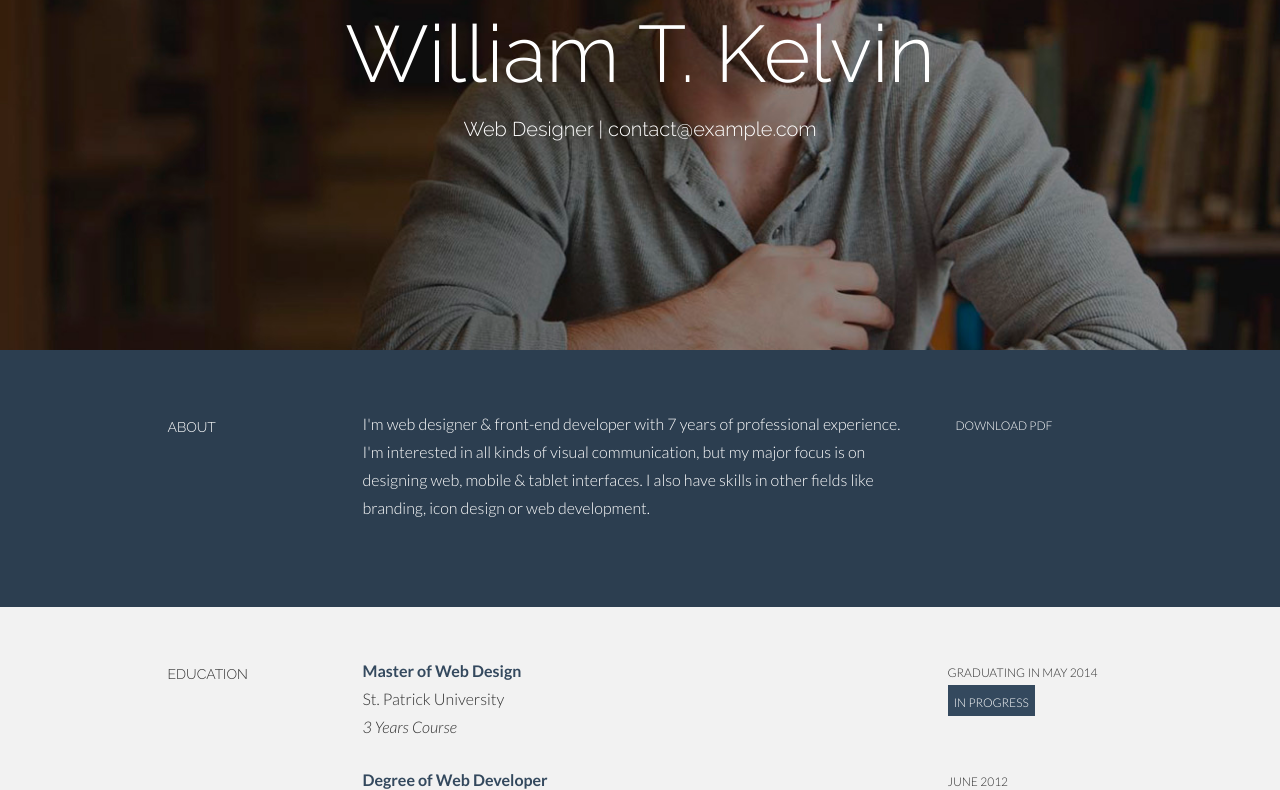
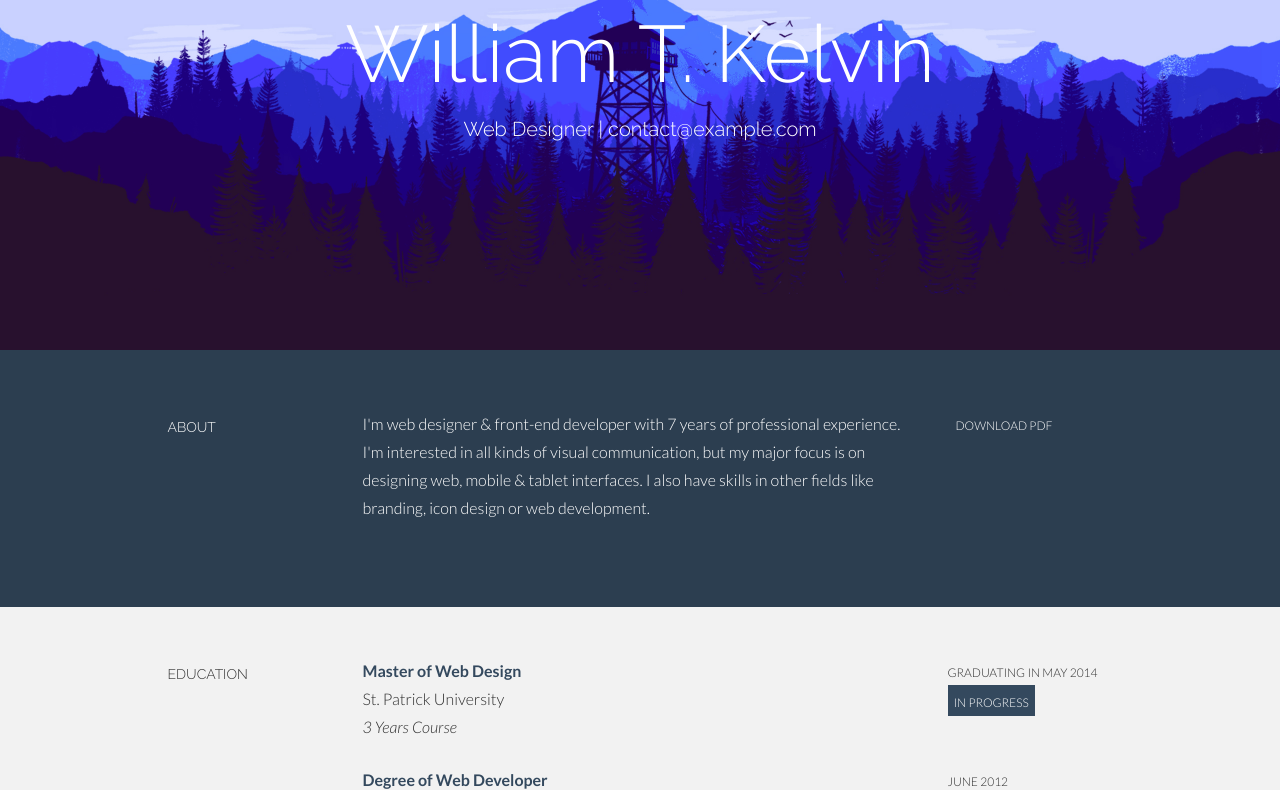
Before and after one commit to sedjierichson/Latihan-GIT-AMBW, a plain HTML site: page index.html in a window 1280 px wide. Shown: the part 1884-2674 px from the top of the page. Drawn offline with Linux system fonts and the light colour scheme.

Commit message:
Versi 1 (Ganti gambar header)

```diff
--- a/css/style.css
+++ b/css/style.css
@@ -156,7 +156,7 @@ SECTION WRAPS
 /* Header Wrap */
 
 #headerwrap {
-  background: url(../img/header-bg.jpg) no-repeat center top;
+  background: url(../img/wallpaper1.jpg) no-repeat center top;
   margin-top: 60px;
   padding-top: 140px;
   text-align: center;
```
Also changed, not shown: img/wallpaper1.jpg (added).
